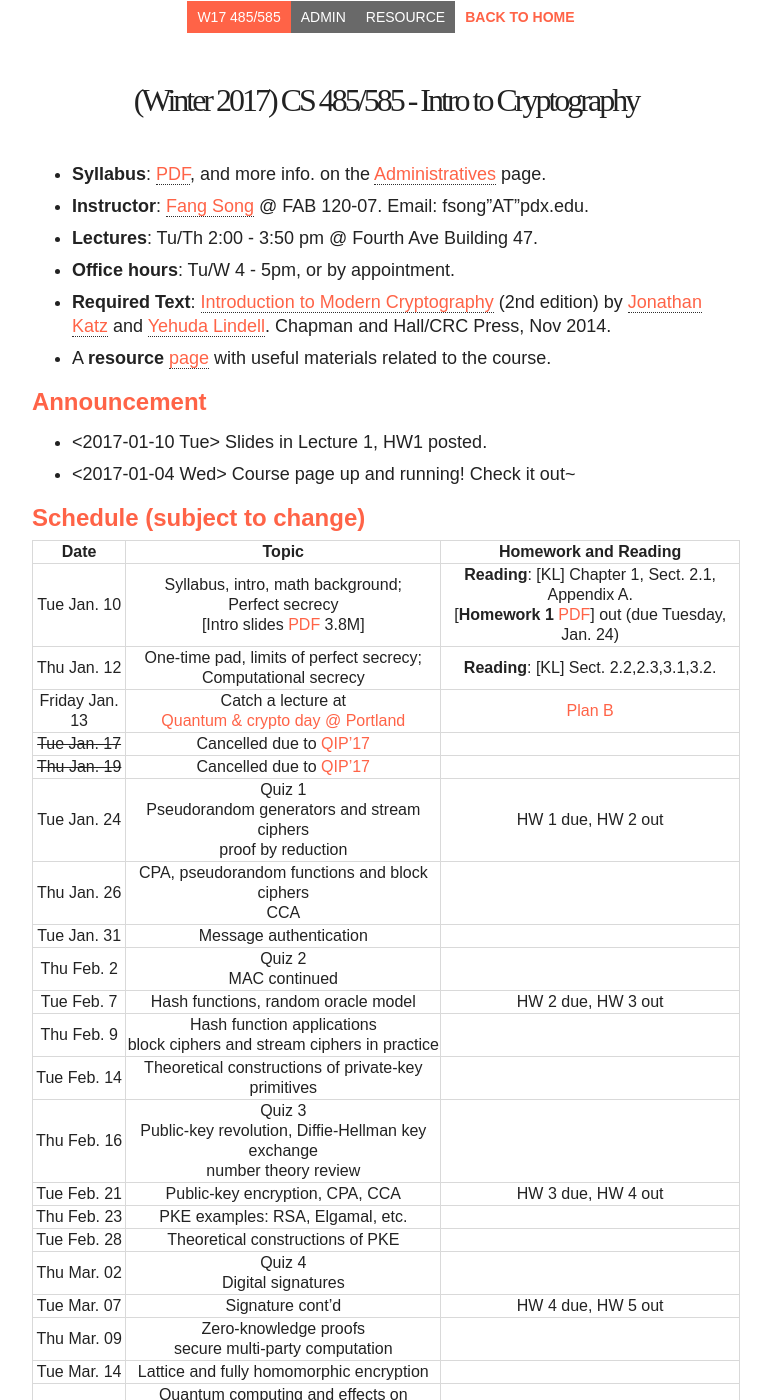
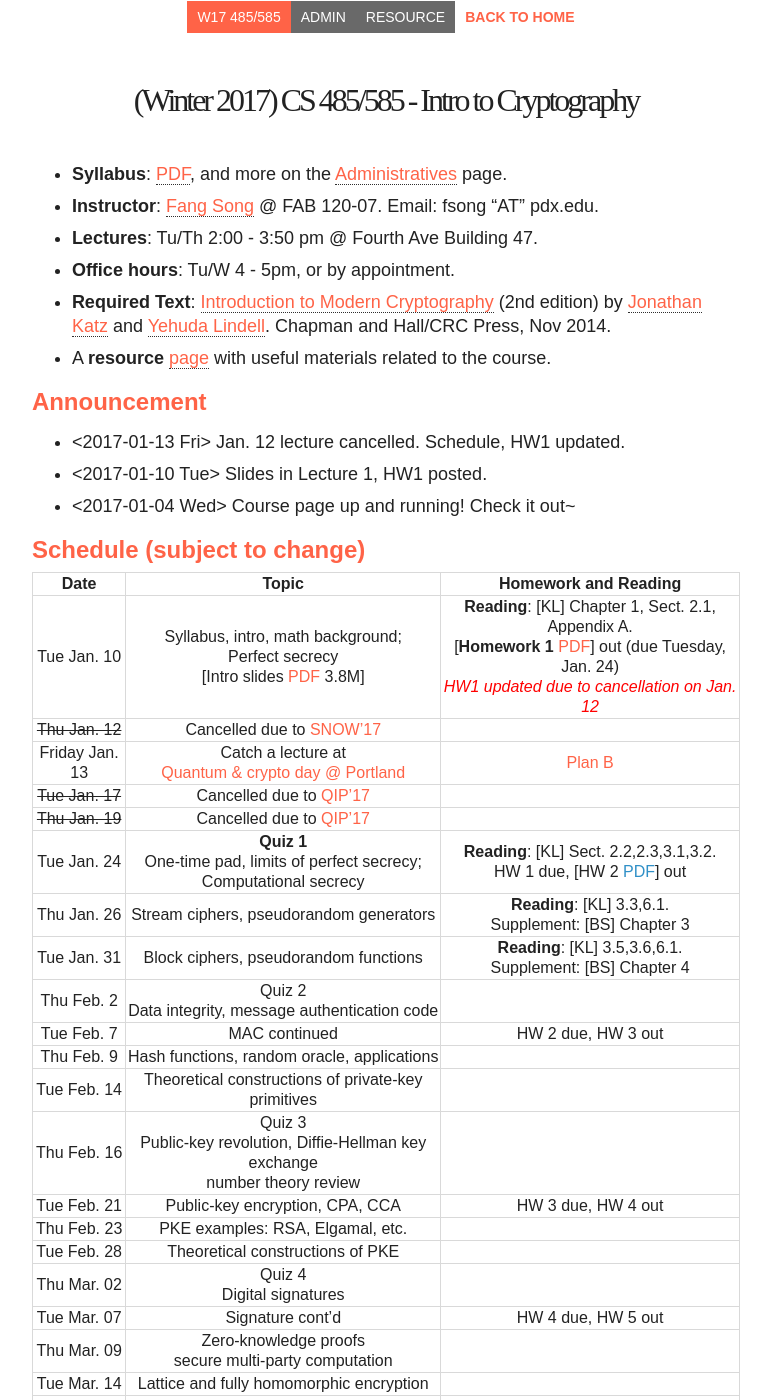
Before and after one commit to fangsonghub/fangsonghub.github.io, a Jekyll site: the page built from teaching/w17_4585_icrypto/index.md, in a window 1280 px wide and 1400 px high. Shown: the whole window, without its empty margins (254-1025 px from the left). Built offline with Jekyll 4.4.1, drawn with Linux system fonts in a browser that asks for light colours; nearby versions of some CDN libraries.

Commit message:
update hw1 schedule

```diff
--- a/teaching/w17_4585_icrypto/index.md
+++ b/teaching/w17_4585_icrypto/index.md
@@ -6,8 +6,8 @@ desc: w17 485/585
 permalink: /teaching/w17_4585_icrypto/
 modified: <2017-01-05 Thu>
 ---
-*  **Syllabus**: [PDF]({{base}}/teaching/w17_4585_icrypto/syllabus.pdf){:target="_blank"}, and more info. on the [Administratives]({{base}}/teaching/w17_4585_icrypto/admin/) page.
-*  **Instructor**: [Fang Song]({{base}}/) @ FAB 120-07. Email: fsong"AT"pdx.edu.
+*  **Syllabus**: [PDF]({{base}}/teaching/w17_4585_icrypto/syllabus.pdf){:target="_blank"}, and more on the [Administratives]({{base}}/teaching/w17_4585_icrypto/admin/) page.
+*  **Instructor**: [Fang Song]({{base}}/) @ FAB 120-07. Email: fsong "AT" pdx.edu.
 *  **Lectures**: Tu/Th 2:00 - 3:50 pm @ Fourth Ave Building 47.
 *  **Office hours**: Tu/W 4 - 5pm, or by appointment.
 *  **Required Text**: [Introduction to Modern
@@ -18,12 +18,19 @@ Lindell](http://u.cs.biu.ac.il/~lindell/){:target="_blank"}.  Chapman
 and Hall/CRC Press, Nov 2014.
 * A **resource** [page]({{base}}/teaching/w17_4585_icrypto/resource/) with useful materials related to the course.
 
-
 ## Announcement
+*  <2017-01-13 Fri> Jan. 12 lecture cancelled. Schedule, HW1 updated.
 *  <2017-01-10 Tue> Slides in Lecture 1, HW1 posted.
 *  <2017-01-04 Wed> Course page up and running! Check it out~
 
 ## Schedule (subject to change)
+
+<!--
+\[KL\]: Katz-Lindell [Introduction to Modern
+Cryptography](http://www.cs.umd.edu/~jkatz/imc.html){:target="_blank"}
+
+\[BS\]: Boneh-Shoup [A Graduate Course on Applied Cryptography](https://crypto.stanford.edu/~dabo/cryptobook/){:target="_blank"}.
+-->
 
 <!--
 | Date  | Topic | Homework and Reading |
@@ -54,17 +61,17 @@ and Hall/CRC Press, Nov 2014.
 
 | Date  | Topic | Homework and Reading |
 | :---------: |:----------:|:-----:|
-| Tue Jan. 10  | Syllabus, intro, math background; <br>Perfect secrecy<br> [Intro slides [PDF]({{base}}/teaching/w17_4585_icrypto/lec1_ppt.pdf){:target="_blank"} 3.8M] | **Reading**: [KL] Chapter 1, Sect. 2.1, Appendix A. <br>[**Homework 1** [PDF]({{base}}/teaching/w17_4585_icrypto/w17_cs4585_hw1.pdf){:target="_blank"}] out (due Tuesday, Jan. 24) |
-|Thu Jan. 12 |One-time pad, limits of perfect secrecy; <br> Computational secrecy |**Reading**: [KL] Sect. 2.2,2.3,3.1,3.2.  |
+| Tue Jan. 10  | Syllabus, intro, math background; <br>Perfect secrecy<br> [Intro slides [PDF]({{base}}/teaching/w17_4585_icrypto/lec1_ppt.pdf){:target="_blank"} 3.8M] | **Reading**: [KL] Chapter 1, Sect. 2.1, Appendix A. <br>[**Homework 1** [PDF]({{base}}/teaching/w17_4585_icrypto/w17_cs4585_hw1.pdf){:target="_blank"}] out (due Tuesday, Jan. 24)<br> <i style="color:red;">HW1 updated due to cancellation on Jan. 12</i> |
+|<s>Thu Jan. 12</s>| Cancelled due to [SNOW'17](http://www.opb.org/news/article/snowstorm-portland-region-school-closures-traffic/){:target="_blank"} ||
 |Friday Jan. 13 | Catch a lecture at <br> [Quantum & crypto day @ Portland](http://www.fangsong.info/activity/w17qpdx/){:target="_blank"} | [Plan B](#mu)|
 |<s>Tue Jan. 17</s>| Cancelled due to [QIP'17](https://www.stationq.com/qip-2017/){:target="_blank"}||
 |<s>Thu Jan. 19</s>|Cancelled due to [QIP'17](https://www.stationq.com/qip-2017/){:target="_blank"}||
-|Tue Jan. 24|Quiz 1 <br> Pseudorandom generators and stream ciphers <br> proof by reduction| HW 1 due, HW 2 out|
-|Thu Jan. 26|CPA, pseudorandom functions and block ciphers <br> CCA | |
-|Tue Jan. 31| Message authentication | |
-|Thu Feb. 2| Quiz 2 <br>MAC continued | |
-|Tue Feb. 7| Hash functions, random oracle model| HW 2 due, HW 3 out |
-|Thu Feb. 9| Hash function applications <br> block ciphers and stream ciphers in practice||
+|Tue Jan. 24 |**Quiz 1** <br> One-time pad, limits of perfect secrecy; <br> Computational secrecy | **Reading**: [KL] Sect. 2.2,2.3,3.1,3.2. <br> HW 1 due, [HW 2 [PDF](){:target="_blank"}] out|
+|Thu Jan. 26| Stream ciphers, pseudorandom generators |**Reading**: [KL] 3.3,6.1. <br> Supplement: [BS] Chapter 3 |
+|Tue Jan. 31| Block ciphers, pseudorandom functions | **Reading**: [KL] 3.5,3.6,6.1. <br> Supplement: [BS] Chapter 4  |
+|Thu Feb. 2| Quiz 2 <br> Data integrity, message authentication code | |
+|Tue Feb. 7|MAC continued | HW 2 due, HW 3 out |
+|Thu Feb. 9| Hash functions, random oracle, applications ||
 |Tue Feb. 14|Theoretical constructions of private-key primitives ||
 |Thu Feb. 16| Quiz 3 <br> Public-key revolution, Diffie-Hellman key exchange <br> number theory review||
 |Tue Feb. 21|Public-key encryption, CPA, CCA| HW 3 due, HW 4 out|
@@ -77,7 +84,6 @@ and Hall/CRC Press, Nov 2014.
 |Thu Mar. 16| Quantum computing and effects on cryptography <br> Review for final exam||
 |Mon Mar. 20| Final Exam: 10:15am-12:05pm||
 {:.mbtablestylef}
-
 
 ## Supplements
 
```
Also changed, not shown: activity/w17qpdx/index.md (+1 -2 lines), 1 other file.
